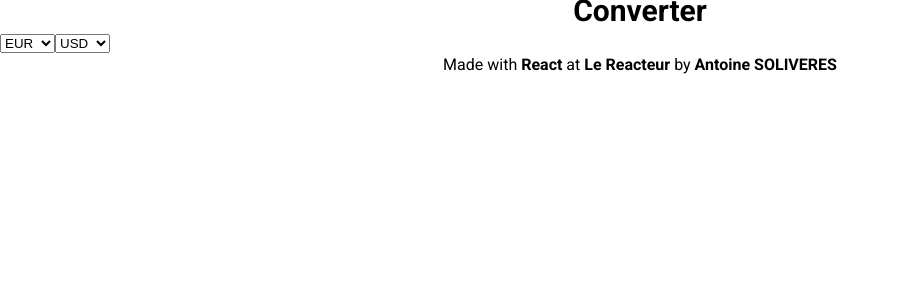
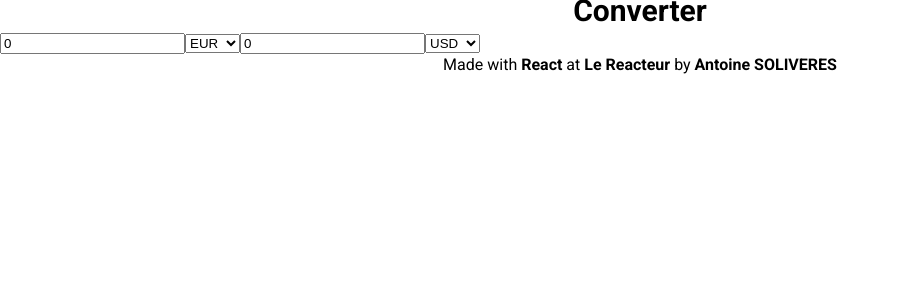
Before and after one commit to Ant0yne/react-currency-converter-exercise, a React (Vite) app: page / in a window 1280 px wide. Shown: the top 300 px of the page, without its empty margins (0-900 px from the left). Built offline with nearby package versions, Linux system fonts and the light colour scheme.

Commit message:
input-and-value-onChange

```diff
--- a/src/App.jsx
+++ b/src/App.jsx
@@ -11,6 +11,8 @@ import "./App.css";
 function App() {
 	const [currencyTop, setCurrencyTop] = useState("EUR");
 	const [currencyBot, setCurrencyBot] = useState("USD");
+	const [valueTop, setValueTop] = useState(0);
+	const [valueBot, setValueBot] = useState(0);
 
 	const currenciesRates = rates();
 
@@ -23,6 +25,10 @@ function App() {
 				setCurrencyTop={setCurrencyTop}
 				currencyBot={currencyBot}
 				setCurrencyBot={setCurrencyBot}
+				valueTop={valueTop}
+				setValueTop={setValueTop}
+				valueBot={valueBot}
+				setValueBot={setValueBot}
 			/>
 			<Footer />
 		</>
--- a/src/components/Button/index.jsx
+++ b/src/components/Button/index.jsx
@@ -1,39 +1,7 @@
 import "./button.css";
 
-const Button = ({ direction, currenciesRates }) => {
-	const ratesArr = [];
-	for (const rate in currenciesRates) {
-		if (direction === "Top" && rate === "EUR") {
-			ratesArr.push(
-				<option value="button{direction}" selected="selected">
-					{rate}
-				</option>
-			);
-		} else if (direction === "Bot" && rate === "USD") {
-			ratesArr.push(
-				<option value="button{direction}" selected="selected">
-					{rate}
-				</option>
-			);
-		} else {
-			ratesArr.push(<option value="button{direction}">{rate}</option>);
-		}
-	}
-
-	return (
-		<>
-			<select
-				name={`button${direction}`}
-				id={`button${direction}`}
-				onChange={(e) => {
-					console.log(
-						e.nativeEvent.target[e.nativeEvent.target.selectedIndex].text
-					);
-				}}>
-				{ratesArr}
-			</select>
-		</>
-	);
+const Button = () => {
+	return <></>;
 };
 
 export default Button;
--- a/src/components/Buttons/index.jsx
+++ b/src/components/Buttons/index.jsx
@@ -2,13 +2,8 @@ import Button from "../Button";
 
 import "./buttons.css";
 
-const Buttons = ({ currenciesRates }) => {
-	return (
-		<>
-			<Button direction="Top" currenciesRates={currenciesRates} />
-			<Button direction="Bot" currenciesRates={currenciesRates} />
-		</>
-	);
+const Buttons = () => {
+	return <></>;
 };
 
 export default Buttons;
--- a/src/components/Converter/index.jsx
+++ b/src/components/Converter/index.jsx
@@ -9,13 +9,35 @@ const Converter = ({
 	setCurrencyTop,
 	currencyBot,
 	setCurrencyBot,
+	valueTop,
+	setValueTop,
+	valueBot,
+	setValueBot,
 }) => {
 	return (
 		<>
 			<main>
-				<Input />
-				<Buttons currenciesRates={currenciesRates} />
-				<Input />
+				<Input
+					position="Top"
+					currency={currencyTop}
+					setCurrency={setCurrencyTop}
+					valueTop={valueTop}
+					setValueTop={setValueTop}
+					valueBot={valueBot}
+					setValueBot={setValueBot}
+					currenciesRates={currenciesRates}
+				/>
+				<Buttons />
+				<Input
+					position="Bot"
+					currency={currencyBot}
+					setCurrency={setCurrencyBot}
+					valueTop={valueTop}
+					setValueTop={setValueTop}
+					valueBot={valueBot}
+					setValueBot={setValueBot}
+					currenciesRates={currenciesRates}
+				/>
 			</main>
 		</>
 	);
--- a/src/components/Currency/index.jsx
+++ b/src/components/Currency/index.jsx
@@ -1,7 +1,43 @@
 import "./currency.css";
 
-const Currency = () => {
-	return <></>;
+const Currency = ({ position, currency, setCurrency, currenciesRates }) => {
+	const ratesArr = [];
+	for (const rate in currenciesRates) {
+		if (position === "Top" && rate === "EUR") {
+			ratesArr.push(
+				<option key={rate} value="button{position}" selected="selected">
+					{rate}
+				</option>
+			);
+		} else if (position === "Bot" && rate === "USD") {
+			ratesArr.push(
+				<option key={rate} value="button{position}" selected="selected">
+					{rate}
+				</option>
+			);
+		} else {
+			ratesArr.push(
+				<option key={rate} value="button{position}">
+					{rate}
+				</option>
+			);
+		}
+	}
+
+	return (
+		<>
+			<select
+				name={`button${position}`}
+				id={`button${position}`}
+				onChange={(e) => {
+					console.log(
+						e.nativeEvent.target[e.nativeEvent.target.selectedIndex].text
+					);
+				}}>
+				{ratesArr}
+			</select>
+		</>
+	);
 };
 
 export default Currency;
--- a/src/components/Input/index.jsx
+++ b/src/components/Input/index.jsx
@@ -1,7 +1,38 @@
+import Currency from "../Currency";
 import "./input.css";
 
-const Input = () => {
-	return <></>;
+const Input = ({
+	position,
+	currency,
+	setCurrency,
+	valueTop,
+	setValueTop,
+	valueBot,
+	setValueBot,
+	currenciesRates,
+}) => {
+	return (
+		<>
+			<input
+				type="number"
+				value={position === "Top" ? valueTop : valueBot}
+				name={`input${position}`}
+				onChange={(e) => {
+					if (position === "Top") {
+						setValueTop(e.target.value);
+					} else {
+						setValueBot(e.target.value);
+					}
+				}}
+			/>
+			<Currency
+				position={position}
+				currency={currency}
+				setCurrency={setCurrency}
+				currenciesRates={currenciesRates}
+			/>
+		</>
+	);
 };
 
 export default Input;
```
